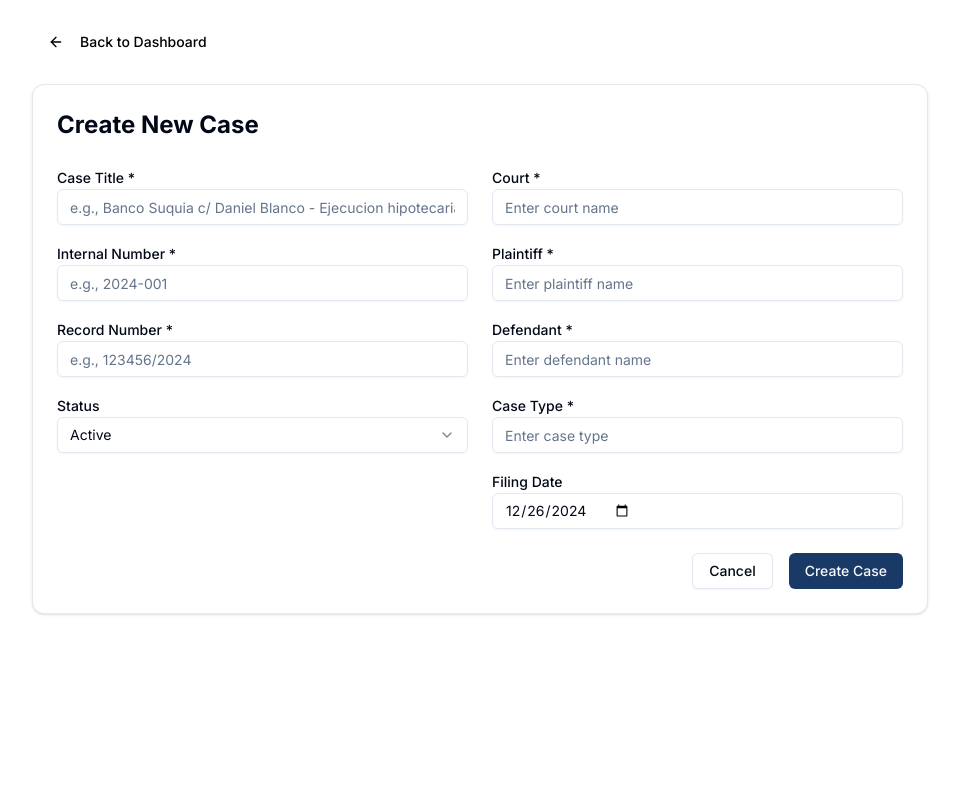
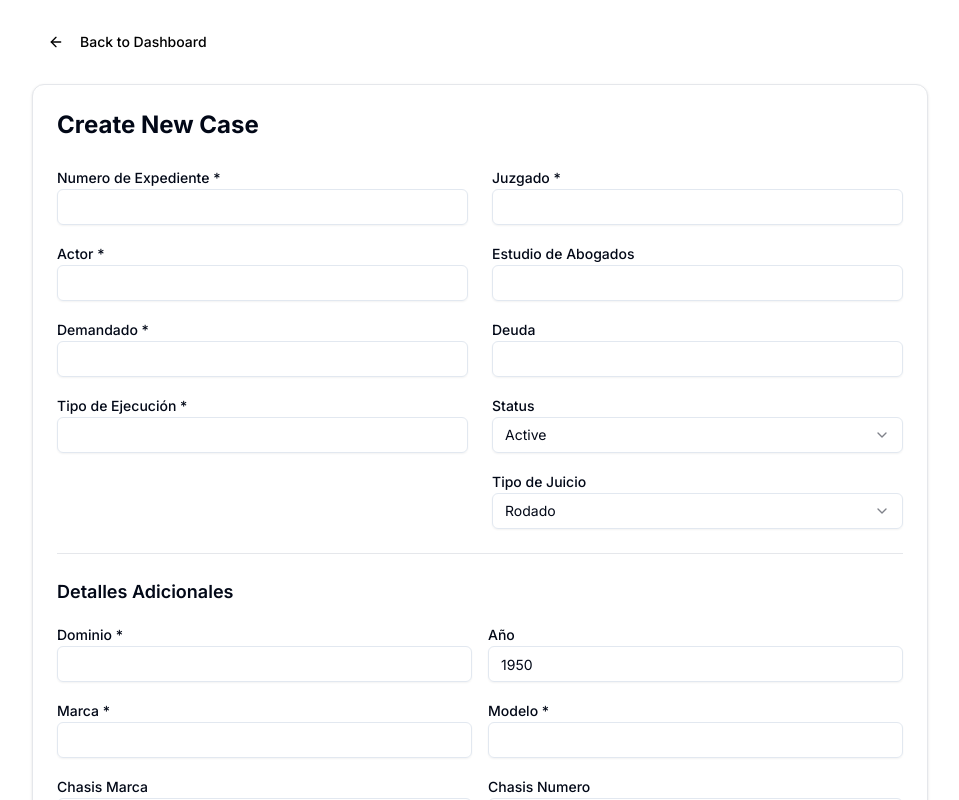
Before and after one commit to gonferreyra/auctioneers-website, a Next.js app in the folder client/: page /dashboard/cases/new in a window 1280 px wide. Shown: the top 800 px of the page, without its empty margins (160-1119 px from the left). Built offline with nearby package versions, Linux system fonts and the light colour scheme; no server answers.

Commit message:
implement RHF and zod, mutation to create new case working

```diff
--- a/client/src/components/dashboard/cases/new-case-form.tsx
+++ b/client/src/components/dashboard/cases/new-case-form.tsx
@@ -1,10 +1,10 @@
 'use client';
 
-import { useState } from 'react';
 import { useRouter } from 'next/navigation';
 import { Button } from '@/components/ui/button';
 import { Input } from '@/components/ui/input';
 import { Label } from '@/components/ui/label';
+import { Textarea } from '@/components/ui/textarea';
 import {
   Select,
   SelectContent,
@@ -13,99 +13,331 @@ import {
   SelectValue,
 } from '@/components/ui/select';
 import { toast } from 'sonner';
-import type { Case } from '@/types/case';
+import { useForm, Controller } from 'react-hook-form';
+import { createCaseSchema, TCreateCaseSchema } from '@/validations/schemas';
+import { zodResolver } from '@hookform/resolvers/zod';
+import { useMutation } from '@tanstack/react-query';
+import { createNewCase } from '@/lib/api';
+import { useEffect } from 'react';
 
 export default function NewCaseForm() {
   const router = useRouter();
-  const [isSubmitting, setIsSubmitting] = useState(false);
-  const [formData, setFormData] = useState<Partial<Case>>({
-    internalNumber: '',
-    recordNumber: '',
-    title: '',
+
+  const {
+    register,
+    handleSubmit,
+    watch,
+    control,
+    reset,
+    getValues,
+    formState: { errors, isSubmitting },
+  } = useForm<TCreateCaseSchema>({
+    resolver: zodResolver(createCaseSchema),
+    defaultValues: {
+      caseType: 'vehicle',
       status: 'active',
-    court: '',
-    plaintiff: '',
-    defendant: '',
-    type: '',
-    filingDate: new Date().toISOString().split('T')[0],
-    movements: [],
+      specificData: {},
+    },
   });
 
-  const handleSubmit = async (e: React.FormEvent) => {
-    e.preventDefault();
-    setIsSubmitting(true);
+  // Observe changes on caseType
+  const caseType = watch('caseType');
 
-    try {
-      // Validate required fields
-      if (!formData.title || !formData.recordNumber || !formData.court) {
-        toast.error('Please fill in all required fields');
-        return;
+  useEffect(() => {
+    const specificDefaults = {
+      vehicle: {
+        licensePlate: '',
+        year: 1950,
+        brand: '',
+        model: '',
+        chassisBrand: '',
+        chassisNumber: '',
+        engineBrand: '',
+        engineNumber: '',
+      },
+      property: {
+        propertyRegistration: '',
+        percentage: 100,
+        address: '',
+        description: '',
+        accountDgr: '',
+        nomenclature: '',
+      },
+      appraisal: {
+        itemToAppraise: '',
+        description: '',
+      },
+    };
+
+    reset({
+      caseType,
+      specificData: specificDefaults[caseType] || {},
+    });
+  }, [caseType, reset]);
+
+  useEffect(() => {
+    console.log('Form values updated:', watch());
+  }, [watch]);
+
+  const { mutate: createCase } = useMutation({
+    mutationFn: createNewCase,
+    onSuccess: () => {
+      toast.success('Caso creado correctamente');
+      router.push('/dashboard/cases');
+    },
+    // server errors
+    onError: (error) => {
+      toast.error(error.message);
+    },
+  });
+
+  // client side validation errors - client errors
+  const onError = () => {
+    (Object.keys(errors) as Array<keyof TCreateCaseSchema>).forEach((key) => {
+      const error = errors[key];
+      if (error) {
+        toast.error(error.message || 'Hubo un error');
       }
+    });
+  };
 
-      // In a real app, this would be an API call
-      console.log('Creating new case:', formData);
+  const onSubmit = async () => {
+    const values = getValues();
+    createCase(values);
+  };
 
-      toast.success('Case created successfully');
-      router.push('/dashboard');
-    } catch (error) {
-      toast.error('Failed to create case');
-      console.error(error);
-    } finally {
-      setIsSubmitting(false);
+  const renderDynamicFields = () => {
+    switch (caseType) {
+      case 'vehicle':
+        return (
+          <div className="space-y-4">
+            <div className="grid grid-cols-2 gap-4">
+              <div>
+                <Label htmlFor="licensePlate">Dominio *</Label>
+                <Input
+                  {...register('specificData.licensePlate')}
+                  id="licensePlate"
+                  required
+                />
+              </div>
+              <div>
+                <Label htmlFor="year">Año</Label>
+                <Input
+                  {...register('specificData.year')}
+                  id="year"
+                  type="number"
+                  min={1950}
+                  max={new Date().getFullYear() + 1}
+                />
+              </div>
+            </div>
+            <div className="grid grid-cols-2 gap-4">
+              <div>
+                <Label htmlFor="brand">Marca *</Label>
+                <Input
+                  {...register('specificData.brand')}
+                  id="brand"
+                  required
+                />
+              </div>
+              <div>
+                <Label htmlFor="model">Modelo *</Label>
+                <Input
+                  {...register('specificData.model')}
+                  id="model"
+                  required
+                />
+              </div>
+            </div>
+            <div className="grid grid-cols-2 gap-4">
+              <div>
+                <Label htmlFor="chassisBrand">Chasis Marca</Label>
+                <Input
+                  {...register('specificData.chassisBrand')}
+                  id="chassisBrand"
+                />
+              </div>
+              <div>
+                <Label htmlFor="chasisNumber">Chasis Numero</Label>
+                <Input
+                  {...register('specificData.chassisNumber')}
+                  id="chassisNumber"
+                />
+              </div>
+            </div>
+            <div className="grid grid-cols-2 gap-4">
+              <div>
+                <Label htmlFor="engineBrand">Motor Marca</Label>
+                <Input
+                  {...register('specificData.engineBrand')}
+                  id="engineBrand"
+                  name="engineBrand"
+                />
+              </div>
+              <div>
+                <Label htmlFor="engineNumber">Motor Numero</Label>
+                <Input
+                  {...register('specificData.engineNumber')}
+                  id="engineNumber"
+                />
+              </div>
+            </div>
+          </div>
+        );
+
+      case 'property':
+        return (
+          <div className="space-y-4">
+            <div className="grid grid-cols-2 gap-4">
+              <div>
+                <Label htmlFor="propertyRegistration">Matricula *</Label>
+                <Input
+                  {...register('specificData.propertyRegistration')}
+                  id="propertyRegistration"
+                  required
+                />
+              </div>
+              <div>
+                <Label htmlFor="percentage">Porcentaje</Label>
+                <Input
+                  {...register('specificData.percentage')}
+                  id="percentage"
+                  type="number"
+                  min={0}
+                  max={100}
+                />
+              </div>
+            </div>
+            <div>
+              <Label htmlFor="address">Dirección *</Label>
+              <Input {...register('specificData.address')} id="address" />
+            </div>
+            <div>
+              <Label htmlFor="description">Descripción</Label>
+              <Textarea
+                {...register('specificData.description')}
+                id="description"
+                rows={3}
+              />
+            </div>
+            {/* <div className="grid grid-cols-2 gap-4">
+              <div>
+                <Label htmlFor="aps">Anotacion Preventiva de Subasta</Label>
+                <Input
+                  {...register('specificData.aps')}
+                  id="aps"
+                  type="date"
+                  disabled
+                />
+              </div>
+              <div>
+                <Label htmlFor="apsExpiresAt">APS Fecha de Expiración</Label>
+                <Input
+                  {...register('specificData.apsExpiresAt')}
+                  id="apsExpiresAt"
+                  type="date"
+                  disabled
+                />
+              </div>
+            </div> */}
+            <div className="grid grid-cols-2 gap-4">
+              <div>
+                <Label htmlFor="accountDgr">Numero de Cuenta</Label>
+                <Input
+                  {...register('specificData.accountDgr')}
+                  id="accountDgr"
+                  name="accountDgr"
+                />
+              </div>
+              <div>
+                <Label htmlFor="nomenclature">Nomenclatura</Label>
+                <Input
+                  {...register('specificData.nomenclature')}
+                  id="nomenclature"
+                />
+              </div>
+            </div>
+          </div>
+        );
+
+      case 'appraisal':
+        return (
+          <div className="space-y-4">
+            <div>
+              <Label htmlFor="itemsToAppraise">Items a Tasar *</Label>
+              <Textarea
+                {...register('specificData.itemToAppraise')}
+                id="itemToAppraise"
+                placeholder="Enter each item on a new line"
+                rows={4}
+                required
+              />
+            </div>
+            <div>
+              <Label htmlFor="description">Descripción</Label>
+              <Textarea
+                {...register('specificData.description')}
+                id="description"
+                rows={3}
+              />
+            </div>
+          </div>
+        );
     }
   };
 
   return (
-    <form onSubmit={handleSubmit} className="space-y-6">
+    <form onSubmit={handleSubmit(onSubmit, onError)} className="space-y-6">
       <div className="grid grid-cols-1 gap-6 md:grid-cols-2">
         <div className="space-y-4">
           <div>
-            <Label htmlFor="title">Case Title *</Label>
-            <Input
-              id="title"
-              value={formData.title}
-              onChange={(e) =>
-                setFormData({ ...formData, title: e.target.value })
-              }
-              placeholder="e.g., Banco Suquia c/ Daniel Blanco - Ejecucion hipotecaria"
-              required
-            />
+            <Label htmlFor="record">Numero de Expediente *</Label>
+            <Input {...register('record')} id="record" name="record" required />
           </div>
 
           <div>
-            <Label htmlFor="internalNumber">Internal Number *</Label>
-            <Input
-              id="internalNumber"
-              value={formData.internalNumber}
-              onChange={(e) =>
-                setFormData({ ...formData, internalNumber: e.target.value })
-              }
-              placeholder="e.g., 2024-001"
-              required
-            />
+            <Label htmlFor="plaintiff">Actor *</Label>
+            <Input {...register('plaintiff')} id="plaintiff" required />
           </div>
 
           <div>
-            <Label htmlFor="recordNumber">Record Number *</Label>
+            <Label htmlFor="defendant">Demandado *</Label>
+            <Input {...register('defendant')} id="defendant" required />
+          </div>
+
+          <div>
+            <Label htmlFor="type">Tipo de Ejecución *</Label>
+            <Input {...register('type')} id="type" name="type" required />
+          </div>
+        </div>
+
+        <div className="space-y-4">
+          <div>
+            <Label htmlFor="court">Juzgado *</Label>
+            <Input {...register('court')} id="court" required />
+          </div>
+
+          <div>
+            <Label htmlFor="lawOffice">Estudio de Abogados</Label>
+            <Input {...register('lawOffice')} id="lawOffice" />
+          </div>
+
+          <div>
+            <Label htmlFor="debt">Deuda</Label>
             <Input
-              id="recordNumber"
-              value={formData.recordNumber}
-              onChange={(e) =>
-                setFormData({ ...formData, recordNumber: e.target.value })
-              }
-              placeholder="e.g., 123456/2024"
-              required
+              {...register('debt', { setValueAs: Number })}
+              id="debt"
+              type="number"
             />
           </div>
 
           <div>
             <Label htmlFor="status">Status</Label>
-            <Select
-              value={formData.status}
-              onValueChange={(value: Case['status']) =>
-                setFormData({ ...formData, status: value })
-              }
-            >
+            <Controller
+              name="status"
+              control={control}
+              render={({ field }) => (
+                <Select {...field} onValueChange={field.onChange}>
                   <SelectTrigger>
                     <SelectValue placeholder="Select status" />
                   </SelectTrigger>
@@ -115,74 +347,35 @@ export default function NewCaseForm() {
                     <SelectItem value="closed">Closed</SelectItem>
                   </SelectContent>
                 </Select>
-          </div>
-        </div>
-
-        <div className="space-y-4">
-          <div>
-            <Label htmlFor="court">Court *</Label>
-            <Input
-              id="court"
-              value={formData.court}
-              onChange={(e) =>
-                setFormData({ ...formData, court: e.target.value })
-              }
-              placeholder="Enter court name"
-              required
+              )}
             />
           </div>
 
           <div>
-            <Label htmlFor="plaintiff">Plaintiff *</Label>
-            <Input
-              id="plaintiff"
-              value={formData.plaintiff}
-              onChange={(e) =>
-                setFormData({ ...formData, plaintiff: e.target.value })
-              }
-              placeholder="Enter plaintiff name"
-              required
-            />
-          </div>
-
-          <div>
-            <Label htmlFor="defendant">Defendant *</Label>
-            <Input
-              id="defendant"
-              value={formData.defendant}
-              onChange={(e) =>
-                setFormData({ ...formData, defendant: e.target.value })
-              }
-              placeholder="Enter defendant name"
-              required
-            />
-          </div>
-
-          <div>
-            <Label htmlFor="type">Case Type *</Label>
-            <Input
-              id="type"
-              value={formData.type}
-              onChange={(e) =>
-                setFormData({ ...formData, type: e.target.value })
-              }
-              placeholder="Enter case type"
-              required
-            />
-          </div>
-
-          <div>
-            <Label htmlFor="filingDate">Filing Date</Label>
-            <Input
-              id="filingDate"
-              type="date"
-              value={formData.filingDate}
-              onChange={(e) =>
-                setFormData({ ...formData, filingDate: e.target.value })
-              }
+            <Label htmlFor="caseType">Tipo de Juicio</Label>
+            <Controller
+              name="caseType"
+              control={control}
+              render={({ field }) => (
+                <Select {...field} onValueChange={field.onChange}>
+                  <SelectTrigger>
+                    <SelectValue placeholder="Select case type" />
+                  </SelectTrigger>
+                  <SelectContent>
+                    <SelectItem value="vehicle">Rodado</SelectItem>
+                    <SelectItem value="property">Inmueble</SelectItem>
+                    <SelectItem value="appraisal">Tasación</SelectItem>
+                  </SelectContent>
+                </Select>
+              )}
             />
           </div>
         </div>
+      </div>
+
+      <div className="border-t pt-6">
+        <h2 className="mb-4 text-lg font-semibold">Detalles Adicionales</h2>
+        {renderDynamicFields()}
       </div>
 
       <div className="flex justify-end gap-4">
```
Lines whose indentation alone changed are shown as unchanged.
